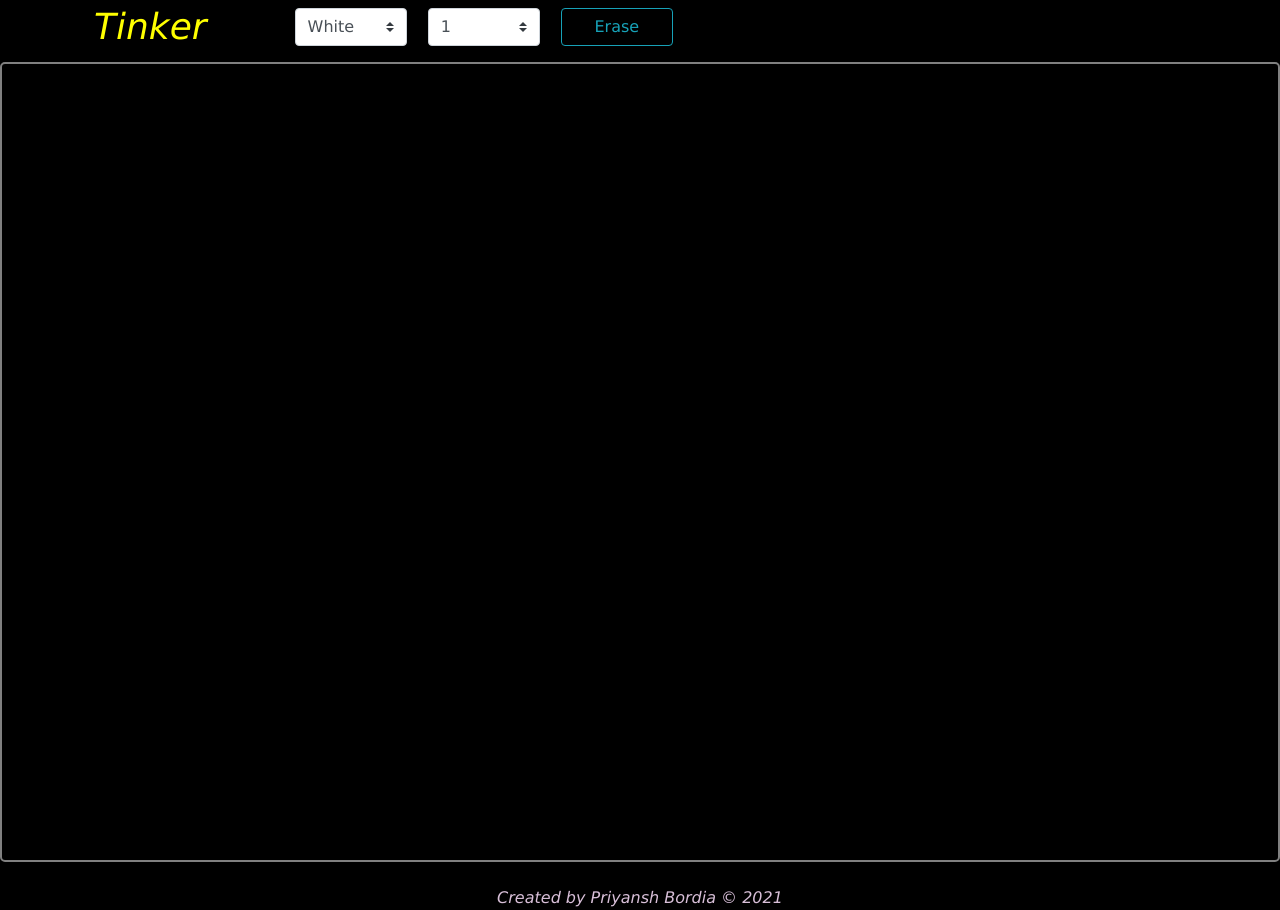
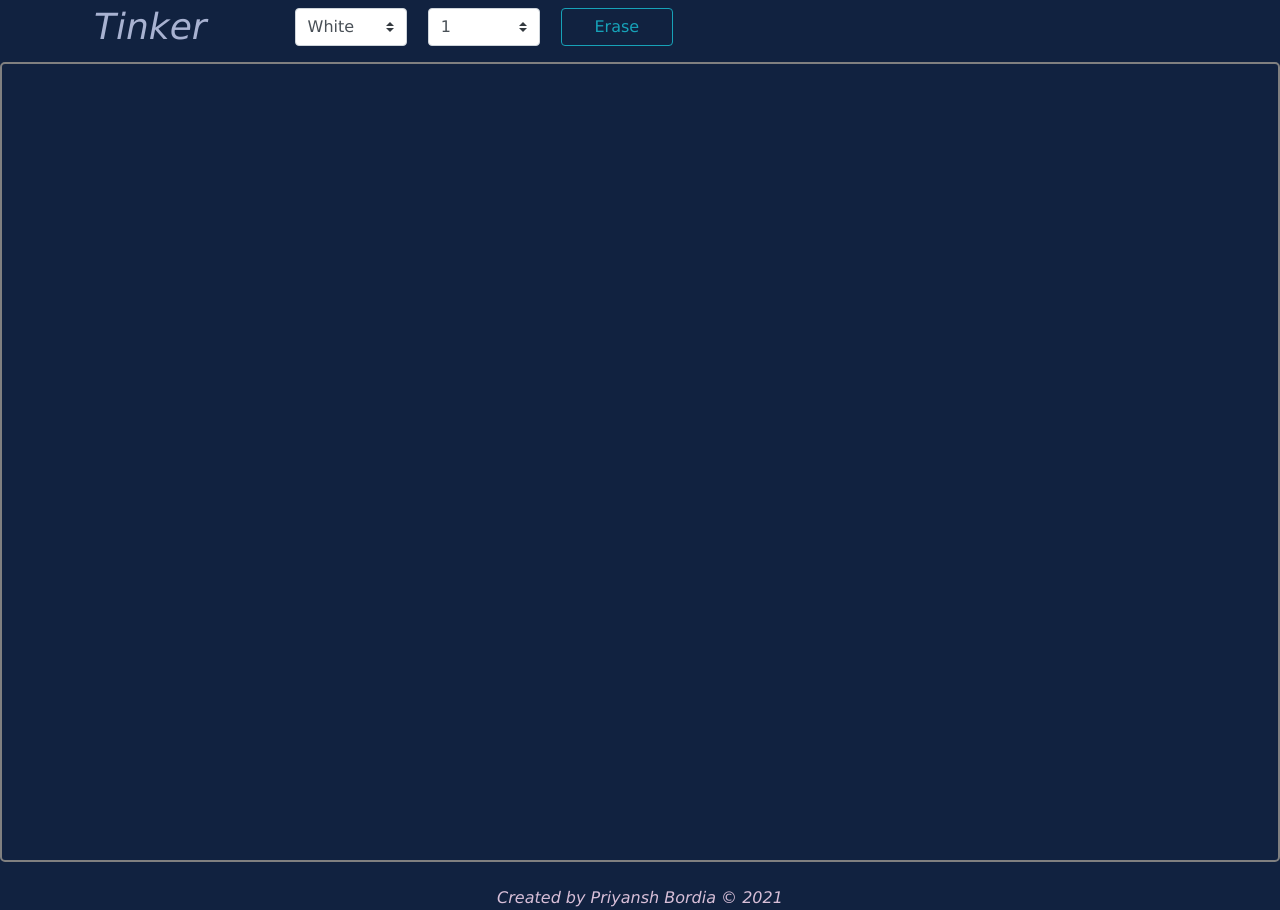
Before and after one commit to PriyanshBordia/PriyanshBordia.github.io, a plain HTML site: page tools/board.html in a window 1280 px wide. Drawn offline with nearby package versions, Linux system fonts and the light colour scheme.

Commit message:
board done

```diff
--- a/tools/css/board.css
+++ b/tools/css/board.css
@@ -20,8 +20,8 @@ body {
 	font-family: Chalkduster, Verdana, Geneva, Tahoma, sans-serif;
 	font-weight: 200;
 	font-style: oblique;
-	/* color: whitesmoke; */
-	background-color: black;
+	color: #a8b2d1;
+	background-color: #112240;
 }
 
 #brand {
@@ -29,7 +29,6 @@ body {
 	margin-left: 1.5rem;
 	font-size: 2.25rem;
 	text-align: left;
-	color: yellow;
 }
 
 a {
--- a/tools/css/todo.css
+++ b/tools/css/todo.css
@@ -18,7 +18,6 @@ body {
 	justify-content: center;
 	font-family: Verdana, Arial, Helvetica, sans-serif;
 	font-weight: 200;
-	/* font-style: oblique; */
 	color: #a8b2d1;
 	background-color: #112240;
 }
```
